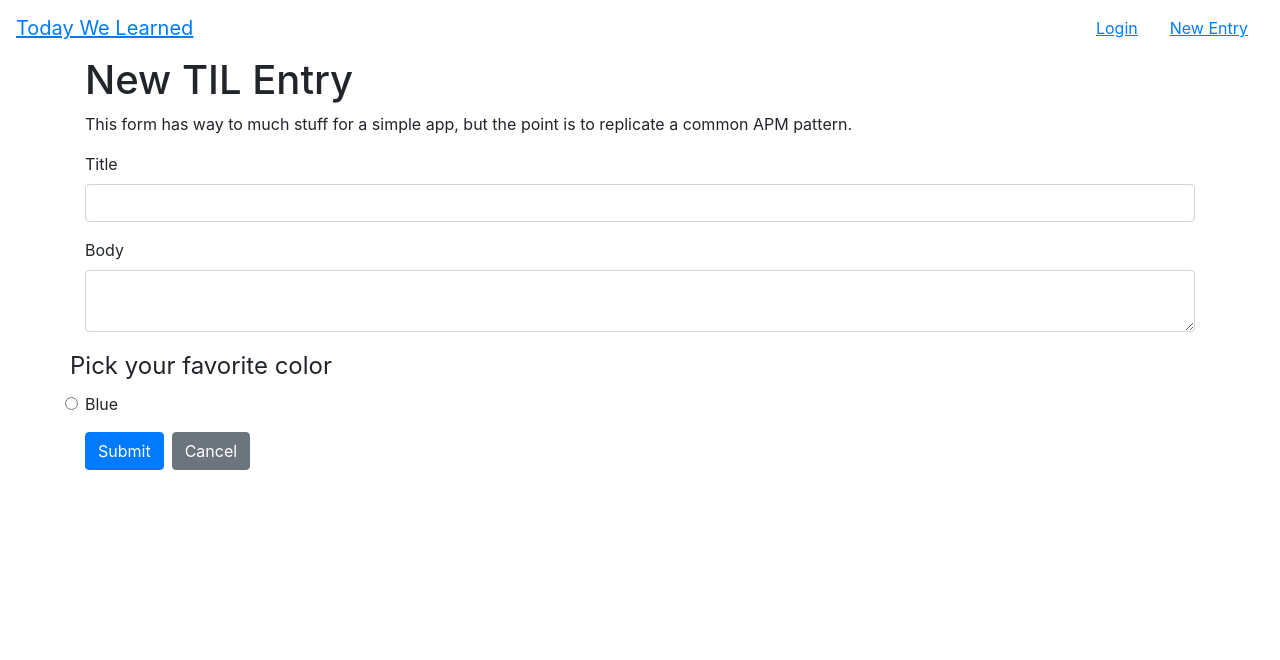
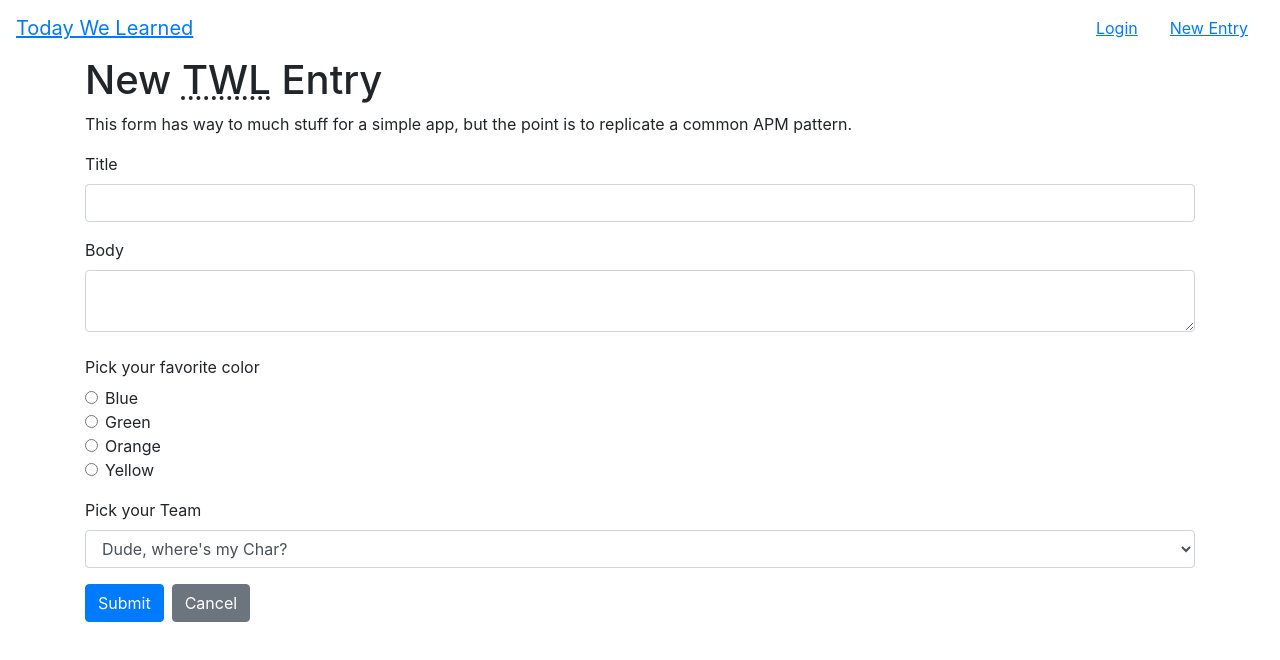
Before and after one commit to appfolio/a11y-academy, a React app: page /entries/new in a window 1280 px wide. Shown: the top 660 px of the page. Built offline with nearby package versions, Linux system fonts and the light colour scheme.

Commit message:
de - add a bunch more stuff for the new entry form
- grouped select
- Cancel as link
- make everything required
- radio input / fieldset / legend

```diff
--- a/src/NewEntryForm.js
+++ b/src/NewEntryForm.js
@@ -1,38 +1,70 @@
 import React from 'react';
-import { Button, ButtonToolbar, Col, Form, FormGroup, Input, Label } from 'reactstrap';
+import { Link } from '@reach/router';
+import { Button, ButtonToolbar, Form, FormGroup, Input, Label } from 'reactstrap';
 
+
+function RadioInput({ name, label }) {
+  return (
+    <FormGroup check>
+      <Label check>
+        <Input name={name} type="radio" required />
+        {label}
+      </Label>
+    </FormGroup>
+  );
+}
+
+function GroupedSelectInput({ id, label, groupedOptions }) {
+  return (
+    <FormGroup>
+      <Label for={id}>{label}</Label>
+      <Input id={id} type="select" required>
+        {groupedOptions.map(({ group, options }) => (
+          <optgroup label={group}>
+            {options.map(option => <option value={option}>{option}</option>)}
+          </optgroup>
+        ))}
+
+      </Input>
+    </FormGroup>
+  );
+}
 
 export default function NewEntryForm() {
   return (
     <Form>
-      <h1>New TIL Entry</h1>
+      <h1>New <abbr title="Today We Learned">TWL</abbr> Entry</h1>
 
       <p>This form has way to much stuff for a simple app, but the point is to replicate a common APM pattern.</p>
 
       <FormGroup>
         <Label for="new-entry-form-title">Title</Label>
-        <Input id="new-entry-form-title" type="text" />
+        <Input id="new-entry-form-title" type="text" required />
       </FormGroup>
 
       <FormGroup>
         <Label for="new-entry-form-body">Body</Label>
-        <Input id="new-entry-form-body" type="textarea" />
+        <Input id="new-entry-form-body" type="textarea" required />
       </FormGroup>
 
-      <FormGroup tag="fieldset" row>
-        <legend>Pick your favorite color</legend>
+      <FormGroup tag="fieldset">
+        <legend className="col-form-label">Pick your favorite color</legend>
 
-        <Col sm={10}>
-          <Label check for="new-entry-form-color-blue">
-            <Input id="new-entry-form-color-blue" type="radio" />
-              Blue
-          </Label>
-        </Col>
+        {['Blue', 'Green', 'Orange', 'Yellow'].map(color => <RadioInput name="favorite-color" label={color} />)}
       </FormGroup>
+
+      <GroupedSelectInput
+        id="new-entry-form-team"
+        label="Pick your Team"
+        groupedOptions={[
+          { group: 'Curie', options: ["Dude, where's my Char?", 'Error Bud'] },
+          { group: 'Copernicus', options: ['The Empire Strikes Backlog', 'The Phantom Reference', 'Force Push Awakens']}
+        ]}
+      />
 
       <ButtonToolbar>
         <Button color="primary" type="submit">Submit</Button>
-        <Button className="ml-2">Cancel</Button>
+        <Button className="ml-2 text-decoration-none" tag={Link} to="/">Cancel</Button>
       </ButtonToolbar>
     </Form>
   );
```
